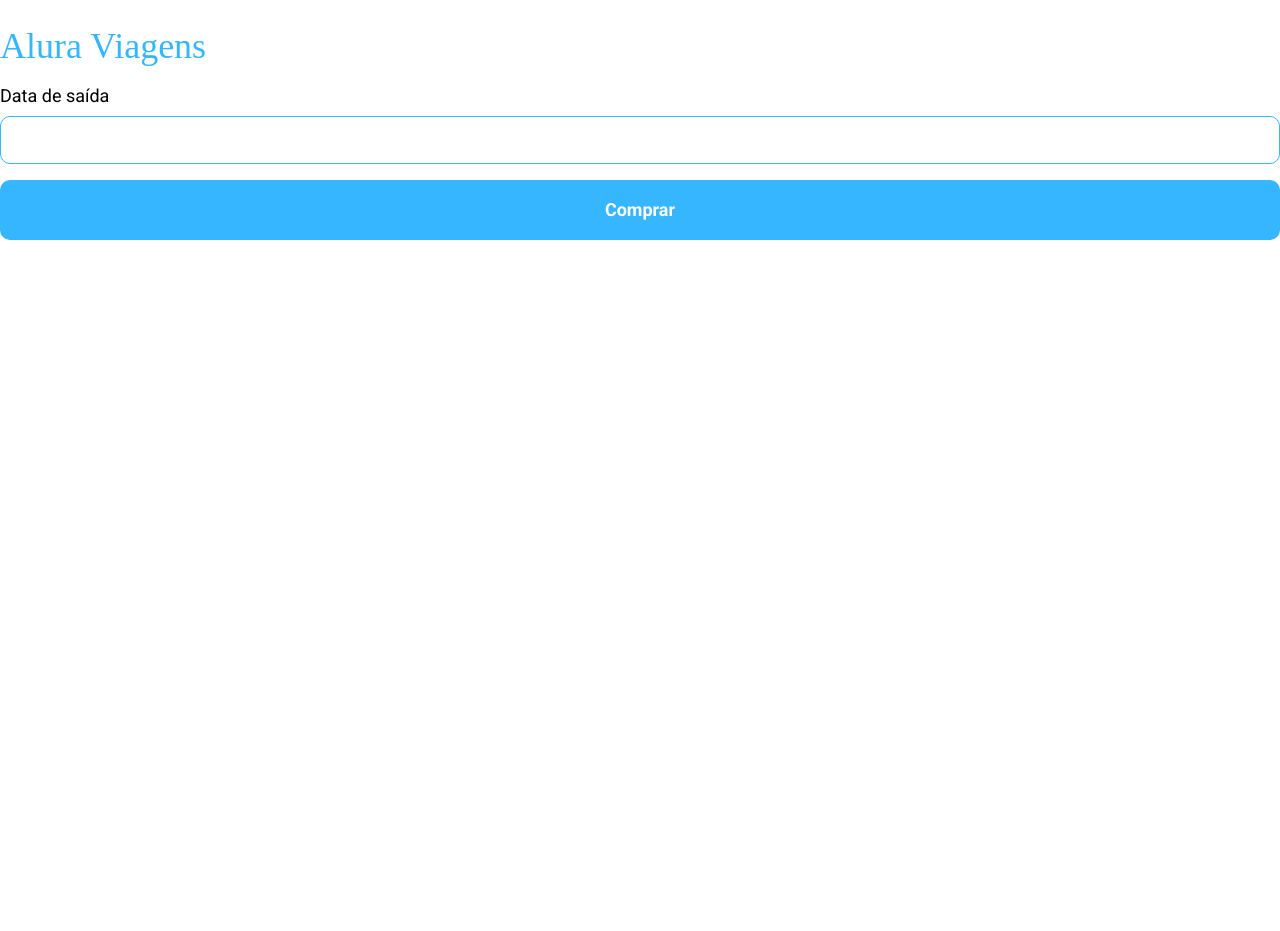
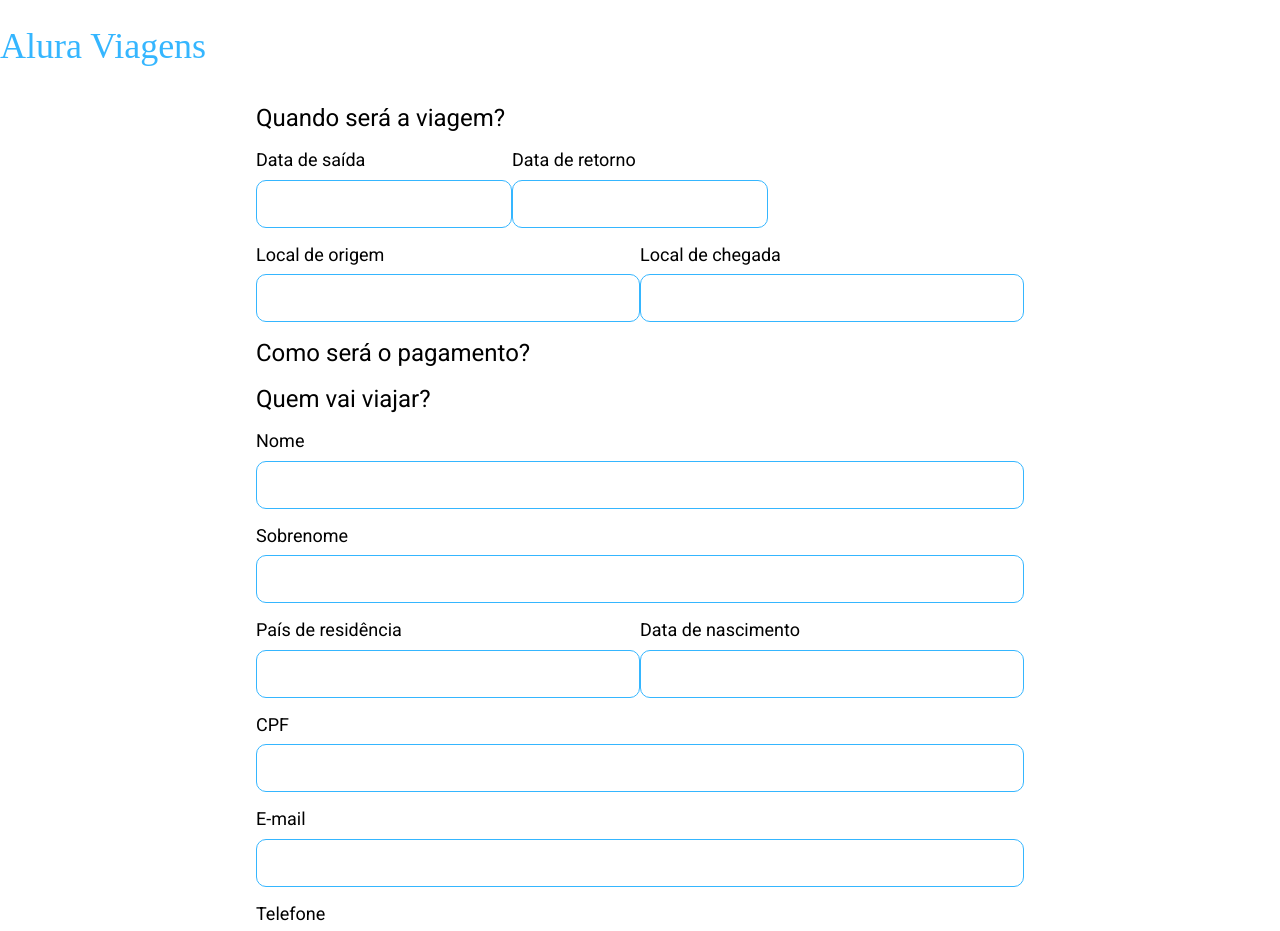
Before and after one commit to camila-cruz/alura-viagens, a Next.js app: page / in a window 1280 px wide. Shown: the top 931 px of the page. Before the commit the page ends 800 px from the top, so only its background shows below. Built offline with nearby package versions, Linux system fonts and the light colour scheme; a web font is replaced by a local one.

Commit message:
feat(form): add travel form component

```diff
--- a/pages/index.js
+++ b/pages/index.js
@@ -1,17 +1,16 @@
 import React from 'react';
 import { Header } from '../src/components/commons/Header';
-import { Button } from '../src/components/commons/Button';
 // import styled from 'styled-components';
-import { Label } from '../src/components/forms/Label';
-import TextField from '../src/components/forms/TextField';
+import Form from '../src/components/patterns/Form';
 
 export default function Home() {
   return (
     <>
       <Header>Alura Viagens</Header>
-      <Label>Data de saída</Label>
+      <Form />
+      {/* <Label>Data de saída</Label>
       <TextField id="test" />
-      <Button>Comprar</Button>
+      <Button>Comprar</Button> */}
     </>
   );
 }
--- /dev/null
+++ b/src/components/patterns/Form/index.js
@@ -0,0 +1,127 @@
+import React from 'react';
+import styled from 'styled-components';
+import { Button } from '../../commons/Button';
+import { Header } from '../../commons/Header';
+import { Label } from '../../forms/Label';
+import TextField from '../../forms/TextField';
+import { Grid } from '../../foundation/layout/Grid';
+
+const FormWrapper = styled.form`
+
+`;
+
+export default function Form() {
+  return (
+    <FormWrapper>
+      <Grid.Container>
+        <Grid.Row>
+          <Grid.Col>
+            <Header tag="h2" variant="subheader">Quando será a viagem?</Header>
+          </Grid.Col>
+        </Grid.Row>
+
+        <Grid.Row>
+          <Grid.Col value={{ xs: 12, md: 4 }}>
+            <Label htmlFor="dataSaida">
+              Data de saída
+            </Label>
+            <TextField id="dataSaida" />
+          </Grid.Col>
+
+          <Grid.Col value={{ xs: 12, md: 4 }}>
+            <Label htmlFor="dataRetorno">Data de retorno</Label>
+            <TextField id="dataRetorno" />
+          </Grid.Col>
+        </Grid.Row>
+
+        <Grid.Row>
+          <Grid.Col value={{ xs: 12, md: 6 }}>
+            <Label htmlFor="localOrigem">Local de origem</Label>
+            <TextField id="localOrigem" />
+          </Grid.Col>
+
+          <Grid.Col value={{ xs: 12, md: 6 }}>
+            <Label htmlFor="localChegada">Local de chegada</Label>
+            <TextField id="localChegada" />
+          </Grid.Col>
+        </Grid.Row>
+
+        <Grid.Row>
+          <Grid.Col>
+            <Header tag="h2" variant="subheader">Como será o pagamento?</Header>
+          </Grid.Col>
+        </Grid.Row>
+
+        <Grid.Row>
+          <Grid.Col>
+            <Header tag="h2" variant="subheader">Quem vai viajar?</Header>
+          </Grid.Col>
+        </Grid.Row>
+
+        <Grid.Row>
+          <Grid.Col value={12}>
+            <Label htmlFor="nome">
+              Nome
+            </Label>
+            <TextField id="nome" />
+          </Grid.Col>
+        </Grid.Row>
+
+        <Grid.Row>
+          <Grid.Col value={12}>
+            <Label htmlFor="sobrenome">
+              Sobrenome
+            </Label>
+            <TextField id="sobrenome" />
+          </Grid.Col>
+        </Grid.Row>
+
+        <Grid.Row>
+          <Grid.Col value={{ xs: 12, md: 6 }}>
+            <Label htmlFor="pais">País de residência</Label>
+            <TextField id="pais" />
+          </Grid.Col>
+
+          <Grid.Col value={{ xs: 12, md: 6 }}>
+            <Label htmlFor="dataNascimento">Data de nascimento</Label>
+            <TextField id="dataNascimento" />
+          </Grid.Col>
+        </Grid.Row>
+
+        <Grid.Row>
+          <Grid.Col value={12}>
+            <Label htmlFor="cpf">
+              CPF
+            </Label>
+            <TextField id="cpf" />
+          </Grid.Col>
+        </Grid.Row>
+
+        <Grid.Row>
+          <Grid.Col value={12}>
+            <Label htmlFor="email">
+              E-mail
+            </Label>
+            <TextField id="email" />
+          </Grid.Col>
+        </Grid.Row>
+
+        <Grid.Row>
+          <Grid.Col value={12}>
+            <Label htmlFor="telefone">
+              Telefone
+            </Label>
+            <TextField id="telefone" />
+          </Grid.Col>
+        </Grid.Row>
+
+        <Grid.Row>
+          <Grid.Col value={{ xs: 12, md: 3 }}>
+            <Button>Comprar</Button>
+          </Grid.Col>
+        </Grid.Row>
+
+      </Grid.Container>
+    </FormWrapper>
+  );
+}
```
